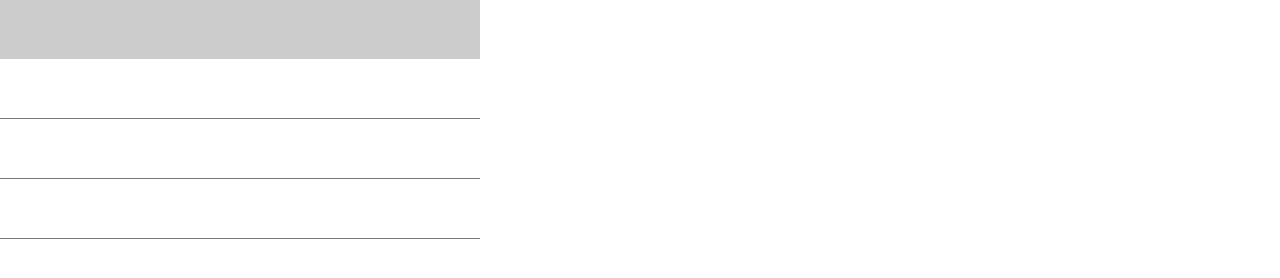
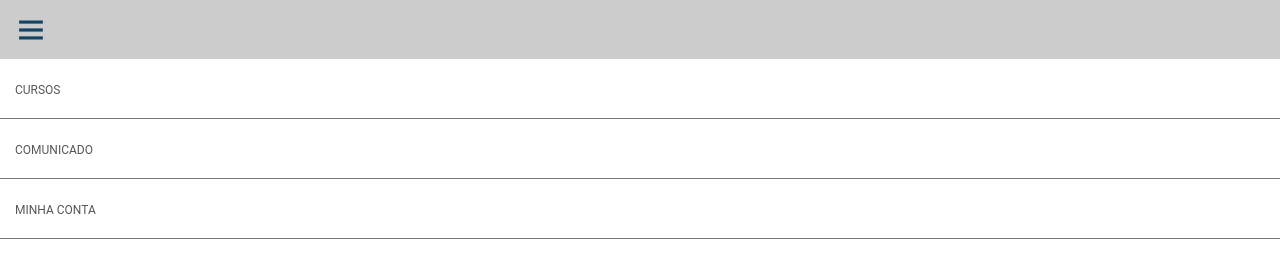
Before and after one commit to Mauricio31Santos/menu-mobile, a plain HTML site: page index.html in a window 1280 px wide. Both pictures are taken after a click on the link "Menu". Drawn offline with Linux system fonts and the light colour scheme.

Commit message:
Criando o a interação com js

```diff
--- a/css/btnMenu.css
+++ b/css/btnMenu.css
@@ -12,7 +12,7 @@
 }
 .btnMenu_close{
     background-color: #ccc;
-    background-image: url(../img/botao-x.svg);
+    background-image: url(../img/menu_sair.png);
 
 
 }
--- a/css/menu.css
+++ b/css/menu.css
@@ -1,8 +1,13 @@
 .menu{
     position: absolute;
     top: 0;
+    left: 0;
     width: 100%;
-    transform: translateX(-800px);
+    transform: translateX(-1400px);
+    transition: transform 200ms linear;
+}
+.menu_open{
+    transform: translateX(0);
 }
 .menu-item{
     border-bottom: 1px solid rgba(90, 86, 86, 0.8);
@@ -16,3 +21,7 @@
     font-size: 12px;
 
 }
+
+.menu-item-action:hover{
+    color: blueviolet;
+}
--- a/js/btnMenu.js
+++ b/js/btnMenu.js
@@ -0,0 +1,10 @@
+const $menu = document.querySelector('.menu')
+const $btnMenuOpen = document.querySelector('.btnMenu_open')
+const $btnMenuClose = document.querySelector('.btnMenu_close')
+
+$btnMenuOpen.addEventListener('click', function(){
+    $menu.classList.add('menu_open')
+})
+$btnMenuClose.addEventListener('click', function(){
+    $menu.classList.remove('menu_open')
+})
```
Also changed, not shown: img/botao-x.svg (deleted), img/btn-menu.svg (deleted), img/menu_sair.png (added).
